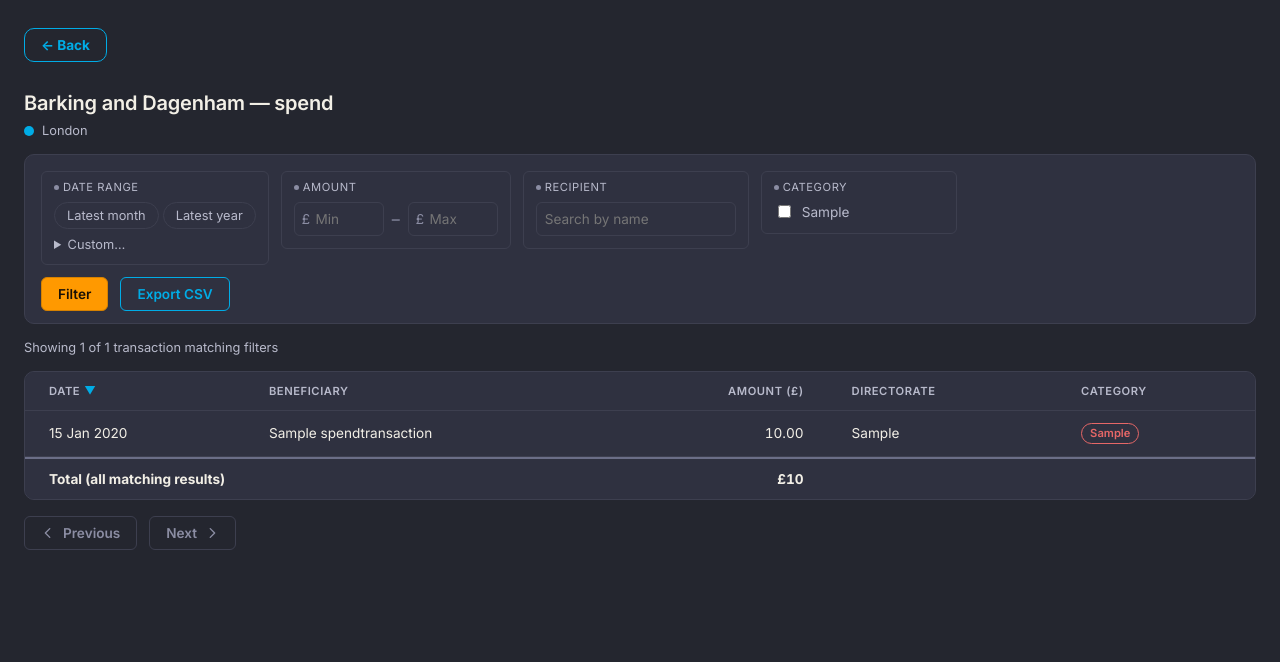
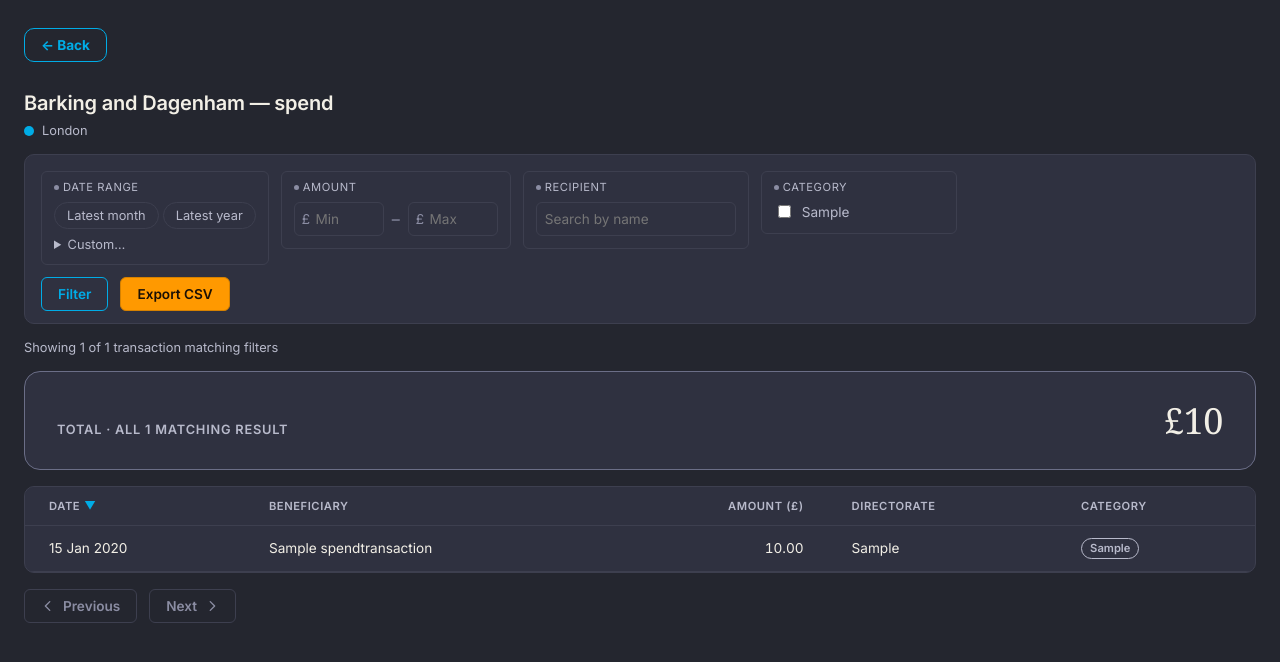
Before and after one commit to fraserwat/local-spend-tracker-frontend, a Django app: page /council/barking-and-dagenham/spend/ in a window 1280 px wide. Shown: the top 662 px of the page. Run offline with Django 5.2, Linux system fonts and the light colour scheme; data comes from the database, SQL or seed files in the repository; tables that the repository leaves empty hold one stand-in row (values such as "Sample post"); parts of the project's set-up code (start-up, migrations or seed data) failed here and were passed over.

Commit message:
Fix pill contrast/collision, retier CTA, add flagship total
- Recompute the six category-pill hues to clear WCAG 4.5:1 against the
  table's own background; neutralize pill-other (the majority-default
  bucket) to text-muted instead of a red that visually collided with
  --color-alarm.
- Swap Filter/Export CSV emphasis: solid CTA orange now marks the one
  genuine commit action (Export), Filter (repeatable, low-stakes) drops
  to the existing secondary treatment.
- Pull the spend total out of tfoot into its own bordered .flagship-total
  module with a system-serif figure -- one distinct typographic moment,
  used nowhere else in the app.
- Add a one-line region caption under the map sidebar's CTA, mirrored in
  council-switch.js so an in-page switch matches a hard navigation.
- Add --font-serif token; give --radius-lg its first real use.

Co-Authored-By: Claude Sonnet 5 <noreply@anthropic.com>

```diff
--- a/apps/core/static/core/css/theme.css
+++ b/apps/core/static/core/css/theme.css
@@ -88,6 +88,13 @@
 
   --font-sans: "Inter", system-ui, -apple-system, sans-serif;
 
+  /* System serif, not a webfont -- reserved for exactly one element app-wide
+     (the spend total, see .flagship-total in transactions.html). Design
+     Bible doctrine VIII wants one typographic signature used nowhere else;
+     adding a system stack gets that without the render-blocking network
+     request the Inter self-hosting comment above already opted out of. */
+  --font-serif: Charter, "Iowan Old Style", "Sitka Text", Georgia, serif;
+
   /* Modular type scale (Müller-Brockmann) -- one shared set of sizes reused
      across every template, instead of each page picking its own ad hoc
      rem value. Steps were chosen to match the values already in use across
@@ -115,8 +122,8 @@
 
   --radius-sm: 6px;
   --radius-md: 10px;
-  /* Reserved for a future larger surface -- a modal, the flagship stat
-     module -- nothing currently uses it. */
+  /* The larger-surface step -- currently just .flagship-total in
+     transactions.html; reserved otherwise for a modal or similar. */
   --radius-lg: 16px;
 
   --shadow-sm: 0 1px 3px rgba(0, 0, 0, 0.4);
--- a/apps/councils/static/councils/js/council-switch.js
+++ b/apps/councils/static/councils/js/council-switch.js
@@ -78,6 +78,12 @@ document.addEventListener("DOMContentLoaded", () => {
         link.className = "spend-cta";
         link.textContent = "View " + row.name + " Spend";
         statusEl.appendChild(link);
+        // Mirrors _council_sidebar.html's server-rendered <p class="council-meta">
+        // so an in-page switch matches a hard navigation to the same URL.
+        const meta = document.createElement("p");
+        meta.className = "council-meta";
+        meta.textContent = row.region_display;
+        statusEl.appendChild(meta);
         setAriaCurrent(slug);
         headingEl.textContent = row.name;
         headingEl.focus();
--- a/apps/councils/templates/councils/_council_sidebar.html
+++ b/apps/councils/templates/councils/_council_sidebar.html
@@ -10,7 +10,7 @@ gets aria-current="page".
   <div id="council-detail-slot">
     <h1 id="council-route-heading" tabindex="-1">{% if council %}{{ council.name }}{% elif nation %}{{ nation.name }}{% else %}Select a council{% endif %}</h1>
     <div id="status">
-      {% if council %}<a href="{% url 'council-spend' slug=council.slug %}" class="spend-cta">View {{ council.name }} Spend</a>{% else %}select a council to see its boundary{% endif %}
+      {% if council %}<a href="{% url 'council-spend' slug=council.slug %}" class="spend-cta">View {{ council.name }} Spend</a><p class="council-meta">{{ council.get_region_display }}</p>{% else %}select a council to see its boundary{% endif %}
     </div>
     <div id="coverage-badge">
       <div class="badge-heading">&#9888; Source Data Issues</div>
--- a/apps/spend/templates/spend/transactions.html
+++ b/apps/spend/templates/spend/transactions.html
@@ -15,7 +15,9 @@
   }
 
   /* Navigation chrome, not a call to action -- orange is reserved for the
-     one important action per screen (here, Filter), so Back stays in the
+     one genuine commit action per screen (here, Export CSV -- Filter just
+     re-runs the same query and gets clicked repeatedly while narrowing a
+     date range, so it stays a secondary action), so Back stays in the
      same quiet outlined treatment as a secondary button. */
   .back-link {
     display: inline-flex;
@@ -271,11 +273,21 @@
   .beneficiary-redacted { color: var(--color-text-faint); font-style: italic; }
 
   /* Bordered, not filled -- same hairline-card convention as the rest of
-     the app. Six hues, one per semantic bucket (apps/spend/category_buckets.py);
+     the app. Five hues, one per real semantic bucket (apps/spend/category_buckets.py);
      deliberately skips the app's blue/orange (already reserved for
      links/CTA, so reusing them here would read as "clickable" or "the one
-     important action"). Validated with the dataviz skill's CVD/contrast
-     checker against this table's own background (#2f3140), not eyeballed. */
+     important action"). Recomputed against this table's own background
+     (#2f3140) at the pill's actual 11.2px text size -- the original five
+     ranged 3.3-4.2:1 (all failing WCAG's 4.5:1 body-text minimum); each is
+     lightened in HSL space, same hue/saturation, to clear ~4.7:1.
+     pill-other (the catch-all bucket, ~80% of rows on a typical council) is
+     no longer a hue at all: giving the majority-default bucket the same
+     saturated treatment as the five genuinely distinct ones defeated the
+     "ration color to one job" point of having buckets, and its rose read
+     close enough to --color-alarm to misread as a data-quality flag on a
+     quick scan. It's --color-text-muted now -- neutral, passes contrast
+     outright, and lets the five real hues stand out because most of the
+     table no longer competes with them. */
   .pill {
     display: inline-block;
     padding: 0.15rem var(--space-2);
@@ -285,19 +297,46 @@
     font-weight: 600;
     white-space: nowrap;
   }
-  .pill-staff { color: #199e70; }
-  .pill-contracts { color: #c98500; }
-  .pill-capital { color: #d55181; }
-  .pill-premises { color: #008300; }
-  .pill-grants { color: #9085e9; }
-  .pill-other { color: #e66767; }
+  .pill-staff { color: #1cb07c; }
+  .pill-contracts { color: #d88f00; }
+  .pill-capital { color: #e07ea2; }
+  .pill-premises { color: #00b600; }
+  .pill-grants { color: #9c92eb; }
+  .pill-other { color: var(--color-text-muted); }
   .category-empty { color: var(--color-text-faint); }
 
-  tfoot td {
+  /* One flagship module, not a table row (Design Bible doctrine VI) -- the
+     total is the single most important figure on this page, so it gets a
+     dedicated bordered zone, generous padding (doctrine IV's "story"
+     register, applied once), and the app's one serif use (doctrine VIII),
+     instead of just a bold weight in the same 13.6px cell as every row
+     it's summarizing. */
+  .flagship-total {
+    display: flex;
+    align-items: baseline;
+    justify-content: space-between;
+    flex-wrap: wrap;
+    gap: var(--space-3);
+    border: 1px solid var(--color-border);
+    border-radius: var(--radius-lg);
     background: var(--color-bg-elevated);
-    border-top: 2px solid var(--color-border);
-    border-bottom: none;
-    font-weight: 700;
+    padding: var(--space-5) var(--space-6);
+    margin-bottom: var(--space-4);
+  }
+  .flagship-total__label {
+    font-size: var(--text-sm);
+    color: var(--color-text-muted);
+    text-transform: uppercase;
+    letter-spacing: 0.06em;
+    font-weight: 600;
+  }
+  .flagship-total__figure {
+    font-family: var(--font-serif);
+    font-weight: 500;
+    font-size: 2.25rem;
+    letter-spacing: -0.01em;
+    color: var(--color-text);
+    font-variant-numeric: tabular-nums;
   }
 
   .pagination { margin-top: var(--space-4); display: flex; gap: var(--space-3); align-items: center; }
@@ -327,7 +366,8 @@
      that's otherwise flat and bordered everywhere else (Judd's argument
      against illusionistic relief; 2026's "tactile brutalism" dark-UI
      trend drops the same blur for the same reason). The button is a
-     plane, not a lit object. */
+     plane, not a lit object. Applied to Export CSV, not Filter -- see the
+     .back-link comment above for why the two swapped roles. */
   button.button-cta {
     background: var(--color-cta);
     color: var(--color-cta-text);
@@ -412,14 +452,21 @@
       <input type="hidden" name="sort" value="{{ sort }}">
       <input type="hidden" name="dir" value="{{ dir }}">
       <div class="panel-actions">
-        <button type="submit" class="button-cta">Filter</button>
-        <button type="submit" name="export" value="csv" class="button-secondary">Export CSV</button>
+        <button type="submit" class="button-secondary">Filter</button>
+        <button type="submit" name="export" value="csv" class="button-cta">Export CSV</button>
       </div>
     </form>
   </div>
 
   <div class="result-summary">Showing {{ transactions|length }} of {{ total_count }} transaction{{ total_count|pluralize }} matching filters</div>
 </div>
+
+{% if transactions %}
+<div class="flagship-total">
+  <span class="flagship-total__label">Total &middot; all {{ total_count }} matching result{{ total_count|pluralize }}</span>
+  <span class="flagship-total__figure">&pound;{{ total_amount|intcomma }}</span>
+</div>
+{% endif %}
 
 <div class="table-wrapper">
   <table>
@@ -447,15 +494,6 @@
       <tr><td colspan="5">No transactions match these filters.</td></tr>
       {% endfor %}
     </tbody>
-    {% if transactions %}
-    <tfoot>
-      <tr>
-        <td colspan="2">Total (all matching results)</td>
-        <td class="amount">£{{ total_amount|intcomma }}</td>
-        <td colspan="2"></td>
-      </tr>
-    </tfoot>
-    {% endif %}
   </table>
 </div>
 
```
Also changed, not shown: apps/councils/templates/councils/main.html (+9 -0 lines).
